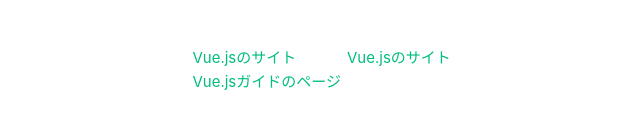
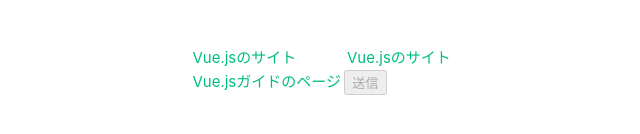
Before and after one commit to capricorn77777/VuePractice, a Vue app in the folder hello-vue/: page / in a window 1280 px wide. Shown: the part 330-464 px from the top of the page, without its empty margins (296-936 px from the left). Built offline with nearby package versions, Linux system fonts and the light colour scheme.

Commit message:
button v-bind

```diff
--- a/hello-vue/src/App.vue
+++ b/hello-vue/src/App.vue
@@ -2,10 +2,12 @@
 import {ref} from "vue"
 
 const url = ref("https://vuejs.org");
+const isSendButtonDisabled = ref(true);
 </script>
 
 <template>
   <p><a v-bind:href="url" target="_blank">Vue.jsのサイト</a></p>
   <p><a :href="url" target="_blank">Vue.jsのサイト</a></p>
   <p><a v-bind:href="url + 'guide/introduction.html'" target="_blank">Vue.jsガイドのページ</a></p>
+  <p><button type="button" v-bind:disabled="isSendButtonDisabled">送信</button></p>
 </template>
```
